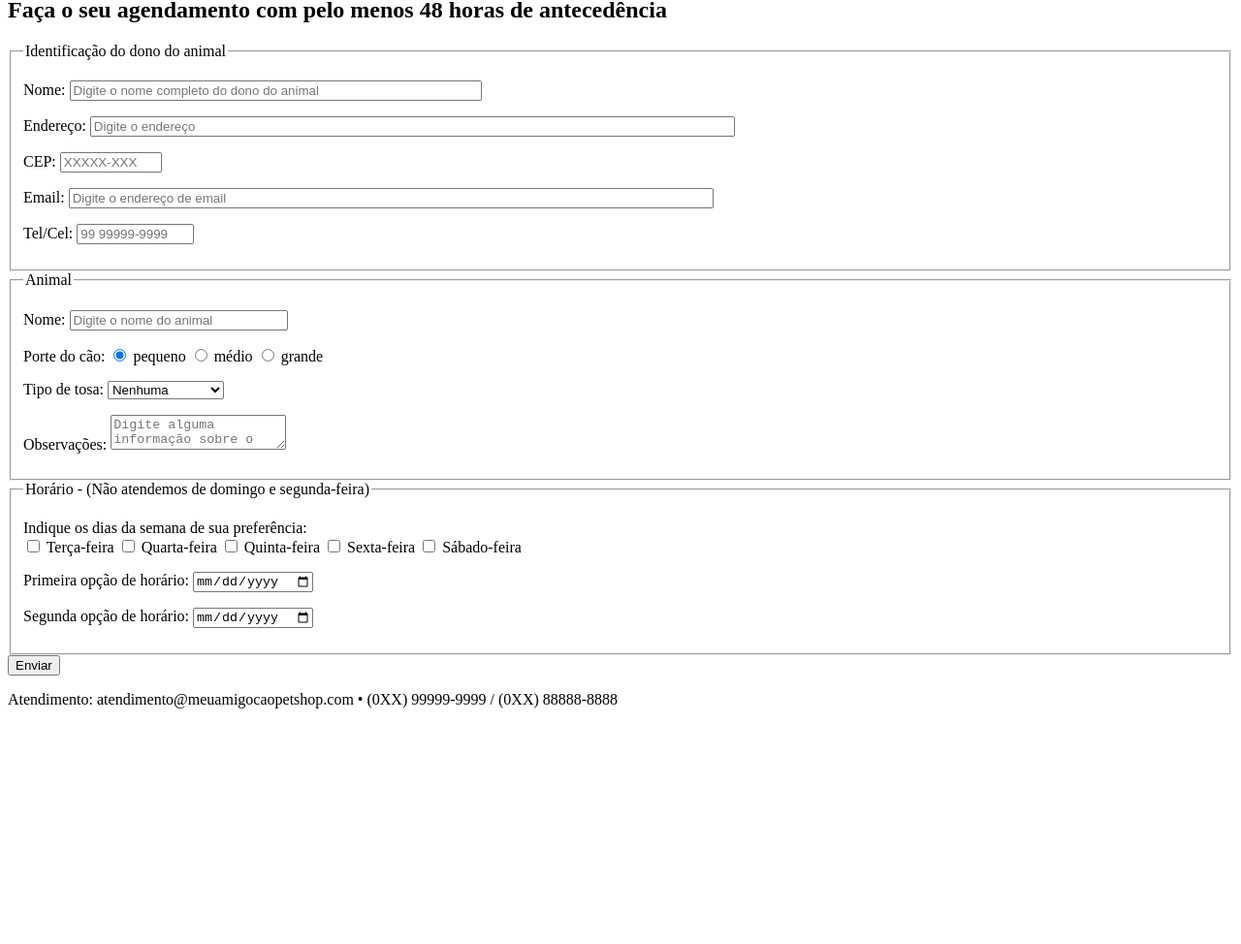
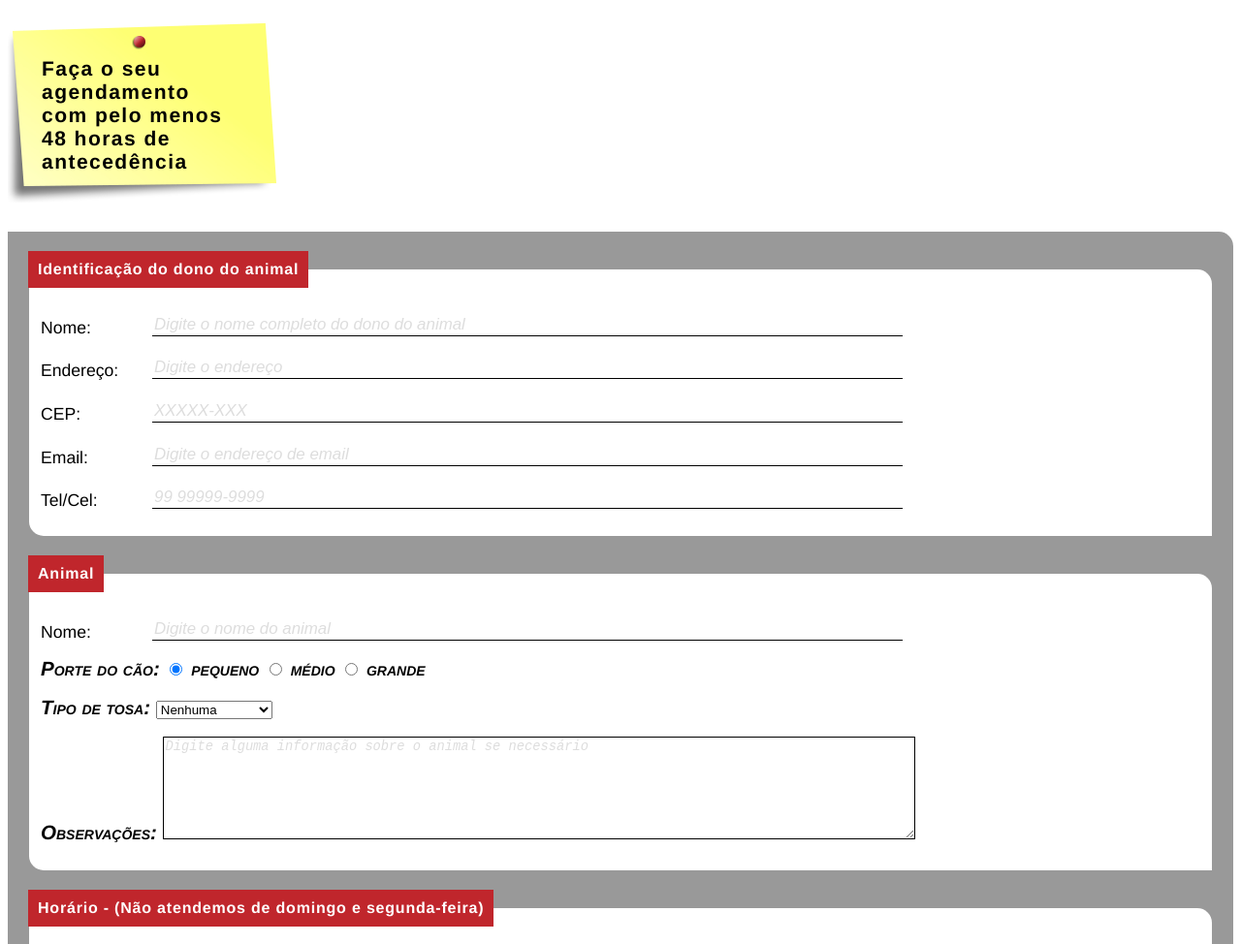
Before and after one commit to FernandinOficial/aprendendoHTML, a plain HTML site: page cap05/banho-e-tosa.html in a window 1280 px wide. Shown: the part 109-1083 px from the top of the page at 97% size. Before the commit the page ends 856 px from the top, so only its background shows below. Drawn offline with Linux system fonts and the light colour scheme.

Commit message:
modificaçoes de codigos

```diff
--- a/cap05/banho-e-tosa.html
+++ b/cap05/banho-e-tosa.html
@@ -1,89 +1,167 @@
-<!doctype html>
+<!DOCTYPE html>
 <html lang="pt-br">
   <head>
-<meta charset="utf-8">
+    <meta charset="utf-8" />
     <title>Meu amigo cão</title>
     <script src="interacao/html5shiv.min.js"></script>
+    <link rel="stylesheet" href="estilos/principal.css" type="text/css">
   </head>
 
-<body>
+  <body id="banhoEtosa">
     <a href="index.html">Home</a>
     <main>
+      <h1>Agendamento para banho e tosa</h1>
+      <h2>Faça o seu agendamento com pelo menos 48 horas de antecedência</h2>
 
-<h1> Agendamento para banho e tosa </h1>
-<h2> Faça o seu agendamento com pelo menos 48 horas de antecedência</h2>
+      <!-- página banho e tosa - formulário -->
+      <form method="post" id="contato" action="obrigado.html">
+        <fieldset id="ident_dono">  <!--feito para agrupar os itens do formulario-->
+          <legend>Identificação do dono do animal</legend>
 
-<form method="post" id="contato" action="obrigado.html">
-
-<fieldset id="ident_dono">
-<legend> Identificação do dono do animal </legend>
-
-<p><label for="nome_dono">Nome:</label> <input type="text" name="nome_dono" id="nome_dono" size = "50" maxlength="100" placeholder="Digite o nome completo do dono do animal"/></p>
-
-<p><label for="endereco">Endereço:</label> <input type="text" name="endereco" id="endereco" size = "80" maxlength="60" placeholder="Digite o endereço"/></p>
-
-<p><label for="cep">CEP:</label> <input type="text" name="cep" id="cep"  size = "10" maxlength="9" placeholder="XXXXX-XXX"/></p>
-
-<p><label for="email_dono">Email:</label> <input type="email" name="email_dono" id="email_dono" size = "80" maxlength="60" placeholder="Digite o endereço de email"> </p>
-
-<p><label for="tel_dono">Tel/Cel:</label> <input type="text" name="tel_dono" id="tel_dono" size = "12" maxlength="13" placeholder="99 99999-9999"/></p>
-
-</fieldset>
-
-
-<fieldset id="ident_animal"> <legend> Animal </legend>
-<p><label for="nome_animal">Nome:</label> <input type="text" name="nome_animal" id="nome_animal"  size = "25" maxlength="40" placeholder="Digite o nome do animal"/></p>
-
-<p> Porte do cão:
-<input type="radio" name="porte_animal" id="animal_pequeno" value="animal_pequeno" checked> pequeno
-<input type="radio" name="porte_animal" id="animal_medio" value="animal_medio" > médio
-<input type="radio" name="porte_animal" id="animal_grande" value="animal_grande"> grande
+          <p>
+            <label for="nome_dono">Nome:</label>
+            <input
+              type="text"
+              name="nome_dono"
+              id="nome_dono"
+              size="50"
+              maxlength="100"
+              placeholder="Digite o nome completo do dono do animal"
+            />
           </p>
 
           <p>
-Tipo de tosa:
+            <label for="endereco">Endereço:</label>
+            <input
+              type="text"
+              name="endereco"
+              id="endereco"
+              size="80"
+              maxlength="60"
+              placeholder="Digite o endereço"
+            />
+          </p>
+
+          <p>
+            <label for="cep">CEP:</label>
+            <input
+              type="text"
+              name="cep"
+              id="cep"
+              size="10"
+              maxlength="9"
+              placeholder="XXXXX-XXX"
+            />
+          </p>
+
+          <p>
+            <label for="email_dono">Email:</label>
+            <input
+              type="email"
+              name="email_dono"
+              id="email_dono"
+              size="80"
+              maxlength="60"
+              placeholder="Digite o endereço de email"
+            />
+          </p>
+
+          <p>
+            <label for="tel_dono">Tel/Cel:</label>
+            <input
+              type="text"
+              name="tel_dono"
+              id="tel_dono"
+              size="12"
+              maxlength="13"
+              placeholder="99 99999-9999"
+            />
+          </p>
+        </fieldset>
+
+        <fieldset id="ident_animal">
+          <legend>Animal</legend>
+          <p>
+            <label for="nome_animal">Nome:</label>
+            <input
+              type="text"
+              name="nome_animal"
+              id="nome_animal"
+              size="25"
+              maxlength="40"
+              placeholder="Digite o nome do animal"
+            />
+          </p>
+
+          <p>Porte do cão:
+            <input type="radio" name="porte_animal" id="animal_pequeno" value="animal_pequeno" checked/>
+                <label for="animal_pequeno" class="labelSimples">pequeno</label>
+            <input type="radio" name="porte_animal" id="animal_medio" value="animal_medio"/>
+                <label for="animal_medio" class="labelSimples">médio</label>
+            <input type="radio" name="porte_animal" id="animal_grande" value="animal_grande"/>
+                <label for="animal_grande" class="labelSimples">grande</label>
+        </p>
+
+          <p>Tipo de tosa:
             <select name="tipo_tosa" id="tipo_tosa">
               <option value="">Nenhuma</option>
-<option value="padrao">Tosa Padrão </option>
-<option value="higienica">Tosa Higiênica </option>
-<option value="tesoura">Tosa na Tesoura </option>
-<option value="raca">Tosa da Raça </option>
-<option value="bebe">Tosa Bebê </option>
+              <option value="padrao">Tosa Padrão</option>
+              <option value="higienica">Tosa Higiênica</option>
+              <option value="tesoura">Tosa na Tesoura</option>
+              <option value="raca">Tosa da Raça</option>
+              <option value="bebe">Tosa Bebê</option>
             </select>
           </p>
 
-<p>Observações:
-<textarea name="q_obs" id="q_obs" placeholder="Digite alguma informação sobre o animal se necessário"></textarea>
+          <p>
+            Observações:
+            <textarea
+              name="q_obs"
+              id="q_obs"
+              placeholder="Digite alguma informação sobre o animal se necessário"
+            ></textarea>
           </p>
-
         </fieldset>
 
         <fieldset id="ident_marcacao">
-<legend> Horário - (Não atendemos de domingo e segunda-feira) </legend>
+          <legend>Horário - (Não atendemos de domingo e segunda-feira)</legend>
           <p>Indique os dias da semana de sua preferência:<br>
-<input type="checkbox" name="semana" value="idterca"/> Terça-feira
-<input type="checkbox" name="semana" value="idquarta"/> Quarta-feira
-<input type="checkbox" name="semana" value="idquinta"/> Quinta-feira
-<input type="checkbox" name="semana" value="idsexta"/> Sexta-feira
-<input type="checkbox" name="semana" value="idsabado"/> Sábado-feira
+        <!-- INPUT -->
+            <input type="checkbox" name="semana" value="idterca"/>
+            <label for="idterca" class="labelSimples">Terça-feira</label>
+
+            <input type="checkbox" name="semana" value="idquarta"/>
+            <label for="idquarta" class="labelSimples">Quarta-feira</label>
+
+            <input type="checkbox" name="semana" value="idquinta"/>
+            <label for="idquinta" class="labelSimples">Quinta-feira</label>
+
+            <input type="checkbox" name="semana" value="idsexta"/>
+            <label for="idsexta" class="labelSimples">Sexta-feira</label>
+
+            <input type="checkbox" name="semana" value="idsabado"/>
+            <label for="idsabado" class="labelSimples">Sábado</label>
           </p>
 
-<p>Primeira opção de horário:
-<input type="date" name="Pdata" id="Pdata"></p>
-<p>Segunda opção de horário:
-<input type="date" name="Sdata" id="Sdata"></p>
-
+          <p>
+            Primeira opção de horário:
+            <input type="date" name="Pdata" id="Pdata" />
+          </p>
+          <p>
+            Segunda opção de horário:
+            <input type="date" name="Sdata" id="Sdata" />
+          </p>
         </fieldset>
 
-<input type="submit" value="Enviar">
-
+        <input type="submit" value="Enviar" />
       </form>
-
     </main>
 
     <footer>
-<p>Atendimento: atendimento@meuamigocaopetshop.com • (0XX) 99999-9999 / (0XX) 88888-8888</p>
+      <p>
+        Atendimento: atendimento@meuamigocaopetshop.com • (0XX) 99999-9999 /
+        (0XX) 88888-8888
+      </p>
     </footer>
-
   </body>
 </html>
--- a/cap05/estilos/principal.css
+++ b/cap05/estilos/principal.css
@@ -128,3 +128,72 @@ label{
   float: left;  /*flutuando à esquerda*/
   width: 60px;  /*largura*/
 }
+
+/*banho e tosa*/
+
+#banhoEtosa fieldset{
+  background-color: #fff; /*cor do background*/
+  border: none; /*sem borda*/
+  border-radius: 0 15px;  /*arredondamento da borda*/
+  margin-bottom: 20px;  /*espaçamento externo de baixo*/
+}
+#banhoEtosa fieldset legend{
+  background-color: #c0262c;  /*cor de fundo*/
+  color: #fff;  /*cor da fonte*/
+  font-weight: bold;  /*força da fonte NEGRITO*/
+  letter-spacing: .05em;  /*espaçamento entre uma letra e outra*/
+  padding: 10px;  /*espaçamento interno de todos os lados*/
+  margin-left: -13px; /*subtraindo 13px da margin indo para esquerda o elemento*/
+}
+#banhoEtosa fieldset label{
+  display: block; /*display em bloco*/
+  margin-top: 7px;
+  float: left;  /*flutuação para esquerda*/
+  width: 115px; /*largura*/
+}
+#banhoEtosa fieldset input[type="text"],
+#banhoEtosa fieldset input[type="email"]{
+  border: none; /*sem borda*/
+  border-bottom: #000 solid 1px;
+  font-size: 1.2em;
+  width: 770px;
+}
+#banhoEtosa fieldset textarea {
+  width: 770px; /*largura*/
+  height: 100px; /*altura*/
+  font-size: 1.2em; /*tamanho da fonte*/
+  border: #000 solid 1px;
+}
+#banhoEtosa fieldset label.labelSimples{  /*especificidade para atribiur na classe 1,1,2*/
+  display: inline;  /*display em linha*/
+  float: none;
+}
+#banhoEtosa p { /*id banho do P*/
+  text-align: left; /*texto alinhado para a esquerda*/
+}
+#banhoEtosa {
+  font-size: inherit; /*herda o tamanho da fonte do elemento PAI*/
+  font-variant: inherit;
+  font-weight: inherit;
+  font-style: inherit;
+}
+/*POSTIT*/
+#banhoEtosa main h2 {
+  background: #FEF84F url(../multimidia/postit.jpg) no-repeat top left;
+  color: #000;
+  padding: 35px;
+  /* padding: 35px para cada um dos 4 lados
+     tamanho do postit: 277x185
+  */
+
+  width: 207px;
+  /* 35+35=70 > 277-70=207 */
+
+  height: 115px;
+  /* 35+35=70 > 185-70=115 */
+
+  font-size: 1.3125em;
+  /* 21/16=1.3125em */
+
+  letter-spacing: .07em;
+}
```
Also changed, not shown: cap05/quem-somos.html (+1 -4 lines). Lines whose indentation alone changed are shown as unchanged.
